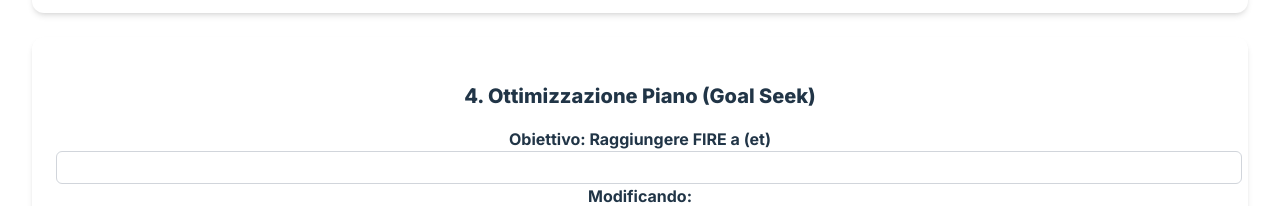
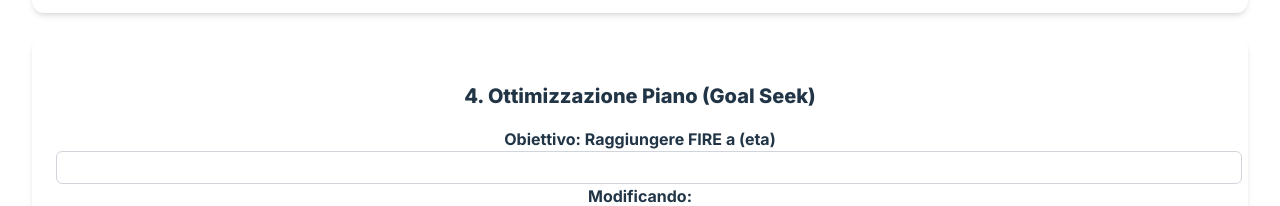
Before and after one commit to nemorfol/fire-simulator, a Vue app: page / in a window 1280 px wide. Shown: the part 2140-2346 px from the top of the page. Built offline with nearby package versions, Linux system fonts and the light colour scheme.

Commit message:
fix: Corretto errore di battitura in GoalSeek.vue
- Corretto "Raggiungere FIRE a (et)" in "Raggiungere FIRE a (eta)" nel componente GoalSeek.vue.

```diff
--- a/src/components/GoalSeek.vue
+++ b/src/components/GoalSeek.vue
@@ -36,7 +36,7 @@ function handleExecuteGoalSeek() {
     <div class="grid grid-cols-1 md:grid-cols-3 gap-4 items-end">
       <div>
         <label for="goal-seek-target" class="block text-sm mb-1"
-          >Obiettivo: Raggiungere FIRE a (et)</label
+          >Obiettivo: Raggiungere FIRE a (eta)</label
         ><input
           type="number"
           id="goal-seek-target"
```
